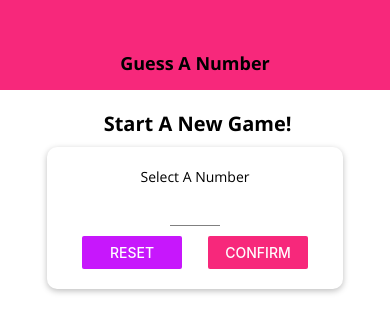
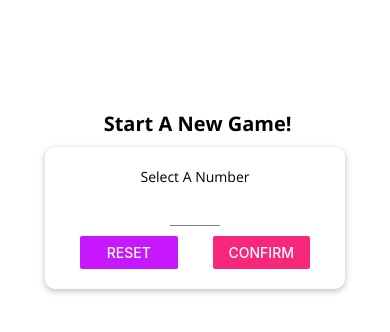
Before and after one commit to leongwenxuan/shopapp, a React Native app: screen / in a window 390 px wide. Shown: the top 332 px of the page. Built offline with nearby package versions, Linux system fonts and the light colour scheme.

Commit message:
finished orientation compatability

```diff
--- a/App.js
+++ b/App.js
@@ -1,5 +1,5 @@
 import React, { useState } from 'react';
-import { StyleSheet, View } from 'react-native';
+import { StyleSheet, View, SafeAreaView } from 'react-native';
 import * as Font from 'expo-font';
 import { AppLoading } from 'expo';
 
@@ -46,10 +46,10 @@
     content = <GameOverScreen roundsNumber={guessRounds} userNumber={userNumber} onRestart={configureNewGameHandler}/>;
   }
   return (
-    <View style={styles.screen}>
+    <SafeAreaView style={styles.screen}>
       <Header title="Guess A Number"/>
       {content}
-    </View>
+    </SafeAreaView>
   );
 }
 
--- a/app.json
+++ b/app.json
@@ -10,7 +10,7 @@
       "web"
     ],
     "version": "1.0.0",
-    "orientation": "portrait",
+    "orientation": "default",
     "icon": "./assets/icon.png",
     "splash": {
       "image": "./assets/splash.png",
--- a/components/Header.js
+++ b/components/Header.js
@@ -1,26 +1,39 @@
 import React from 'react'
-import { View, Text, StyleSheet } from 'react-native'
+import { View, Text, StyleSheet, Platform } from 'react-native'
 import TitleText from './TitleText';
 
 import Colors from '../constants/colors'
 
 const Header = props => {
     return (
-        <View style={styles.header}>
-            <TitleText>{props.title}</TitleText>
+        <View style={{...styles.headerBase, ...Platform.select({ios: styles.headerIOS, android: styles.headerAndroid})}}>
+            <TitleText style={styles.title}>{props.title}</TitleText>
         </View>
     );
 };
 
 const styles = StyleSheet.create({
-    header: {
+    headerBase: {
         width: '100%',
         height: 90,
         paddingTop: 36,
-        backgroundColor: Colors.primary,
         alignItems: 'center',
-        justifyContent: 'center'
-    }
+        justifyContent: 'center',
+    },
+    headerIOS: {
+        backgroundColor: 'white',
+        borderBottomColor: '#ccc',
+        borderBottomWidth:  1
+    },
+    headerAndroid: {
+        backgroundColor:  Colors.primary ,
+        borderBottomColor: 'transparent',
+        borderBottomWidth:  0
+    },
+    title: {
+        color: Platform.OS === 'ios' ? Colors.primary : 'white'
+    },
+
 });
 
 export default Header
--- a/screens/GameOverScreen.js
+++ b/screens/GameOverScreen.js
@@ -1,5 +1,5 @@
 import React from 'react'
-import { View, Text, StyleSheet, Button, Image} from 'react-native';
+import { View, Text, StyleSheet, Button, Image, Dimensions, ScrollView, SafeAreaView} from 'react-native';
 
 import BodyText from '../components/BodyText';
 import TitleText from '../components/TitleText';
@@ -8,6 +8,8 @@
 
 const GameOverScreen = props => {
     return (
+        <SafeAreaView>
+        <ScrollView>
         <View style ={styles.screen}>
             <BodyText>The Game is Over!</BodyText>
             <View style={styles.imageContainer}>
@@ -21,6 +23,8 @@
             </View>
             <MainButton onPress={props.onRestart}>NEW GAME</MainButton>
         </View>
+        </ScrollView>
+        </SafeAreaView>
     )
 }
 
@@ -28,24 +32,25 @@
     screen: {
         flex: 1,
         justifyContent: 'center',
-        alignItems: 'center'
+        alignItems: 'center',
+        paddingVertical: 10
     },
     image: {
         width: '100%',
         height: '100%'
     },
     imageContainer: {
-        width: 300,
-        height: 300,
-        borderRadius: 150,
+        width: Dimensions.get('window').width * 0.7,
+        height: Dimensions.get('window').width * 0.7,
+        borderRadius: Dimensions.get('window').width * 0.7 / 2,
         borderWidth: 3,
         borderColor: 'black',
         overflow: 'hidden',
-        margin: 30
+        marginVertical: Dimensions.get('window').height/ 30
     },
     resultText: {
         textAlign: 'center',
-        fontSize:   20
+        fontSize:   Dimensions.get('window').height < 400 ? 16 : 20
     },
     highlights: {
     color: color.primary,
@@ -53,7 +58,7 @@
     },
     resultContainer: {
         marginHorizontal: 30,
-        marginVertical: 15
+        marginVertical: Dimensions.get('window').width / 60
     },
 
 });
--- a/screens/GameScreen.js
+++ b/screens/GameScreen.js
@@ -1,6 +1,7 @@
 import React, { useState, useRef, useEffect } from 'react';
-import { View, Text, StyleSheet, Button, Alert, ScrollView, FlatList } from 'react-native';
+import { View, Text, StyleSheet, Button, Alert, ScrollView, FlatList, Dimensions } from 'react-native';
 import { Ionicons } from '@expo/vector-icons';
+import { ScreenOrientation } from 'expo';
 
 import NumberContainer from '../components/NumberContainer';
 import Card from '../components/card';
@@ -30,13 +31,35 @@
 );
 
 const GameScreen = props => {
+    //ScreenOrientation.lockAsync(ScreenOrientation.OrientationLock.PORTRAIT);
+    ScreenOrientation.a
     const initialGuess = generateRandomBetween(1, 100, props.userChoice);
     const [currentGuess, setCurrentGuess] = useState(initialGuess);
     const [pastGuesses, setPastGuesses] = useState([initialGuess.toString()]);
+    const [ availableDeviceWidth, setAvailableDeviceWidth ] = useState(
+        Dimensions.get('window').width
+    );
+    const [ availableDeviceHeight, setAvailableDeviceHeight ] = useState(
+        Dimensions.get('window').height
+    );
+
     const currentLow = useRef(1);
     const currentHigh = useRef(100);
 
     const { userChoice, onGameOver } = props;
+
+    useEffect(() => {
+        const updateLayout = () => {
+            setAvailableDeviceWidth(Dimensions.get('window').width)
+            setAvailableDeviceHeight(Dimensions.get('window').height)
+        };
+
+        Dimensions.addEventListener('change', updateLayout)
+
+        return () => {
+            Dimensions.removeEventListener('change', updateLayout);
+        }
+    })
 
     useEffect(() => {
         if (currentGuess === props.userChoice) {
@@ -60,6 +83,43 @@
         setPastGuesses(curPastGuesses => [nextNumber.toString(), ...curPastGuesses]);
     };
 
+    let listContainerStyle = styles.listContainer;
+
+    if (availableDeviceWidth < 350) {
+        listContainerStyle = styles.listContainerBig;
+    }
+
+    if (availableDeviceHeight < 500) {
+        return (
+            <View style={styles.screen}>
+            <Text style={DefaultStyles.title}>Opponents Guess</Text>
+            <View style={styles.controls}>
+            <MainButton title="Lower" onPress={nextGuessHandler.bind(this, 'lower')}>
+                    <Ionicons name="md-remove" size={24} color="white" />
+            </MainButton>
+            <NumberContainer>{currentGuess}</NumberContainer>
+            <MainButton title="Greater" onPress={nextGuessHandler.bind(this, 'greater')}>
+                    <Ionicons name="md-add" size={24} color="white" />
+            </MainButton>
+            </View>
+
+
+        <View style={listContainerStyle}>
+                {/* <ScrollView contentContainerStyle={styles.list}>
+                    {pastGuesses.map((guess,index )=> renderListItem(guess, pastGuesses.length - index))}
+
+                </ScrollView> */}
+                <FlatList keyExtractor= {(item) => item}
+                data={pastGuesses}
+                renderItem={renderListItem.bind(this, pastGuesses.length)}
+                contentContainerStyle={styles.list}/>
+        </View>
+
+        </View>
+
+        );
+    }
+
     return (
         <View style={styles.screen}>
             <Text style={DefaultStyles.title}>Opponents Guess</Text>
@@ -72,7 +132,7 @@
                     <Ionicons name="md-add" size={24} color="white" />
                 </MainButton>
             </Card>
-        <View style={styles.listContainer}>
+        <View style={listContainerStyle}>
                 {/* <ScrollView contentContainerStyle={styles.list}>
                     {pastGuesses.map((guess,index )=> renderListItem(guess, pastGuesses.length - index))}
 
@@ -96,14 +156,24 @@
     },
     buttonContainer: {
         flexDirection: 'row',
+        width: 400,
         justifyContent: 'space-around',
-        marginTop: 20,
-        width: 400,
-        maxWidth: '80%'
+        maxWidth: '90%',
+        marginTop: Dimensions.get('window').height > 600 ? 20: 5 ,
+    },
+    controls: {
+        flexDirection: 'row',
+        justifyContent: 'space-around',
+        width: '80%',
+        alignItems: 'center'
     },
     listContainer: {
-       width: '60%',
+       width: Dimensions.get('window').width > 350 ? '60%' : '80%',
        flex: 1
+    },
+    listContainerBig: {
+        flex: 1,
+        width: '80%'
     },
     list: {
         flexGrow: 1,
--- a/screens/StartGameScreen.js
+++ b/screens/StartGameScreen.js
@@ -1,5 +1,5 @@
-import React, {useState} from 'react';
-import { View , Text, StyleSheet, Button, TouchableWithoutFeedback, Keyboard, Alert} from 'react-native';
+import React, {useState, useEffect} from 'react';
+import { View , Text, StyleSheet, Button, TouchableWithoutFeedback, Keyboard, Alert, Dimensions, ScrollView, KeyboardAvoidingView} from 'react-native';
 
 import Card from '../components/card';
 import Input from '../components/input';
@@ -7,13 +7,16 @@
 import NumberContainer from '../components/NumberContainer';
 import BodyText from '../components/BodyText';
 import TitleText from '../components/TitleText';
-import MainButton from '../components/MainButton'
+import MainButton from '../components/MainButton';
 
 const StartGameScreen = props => {
 
     const [enteredValue, setEnteredValue ] = useState('');
     const [confirmed, setConfirmed] = useState(false);
     const [selectedNumber, setSelectedNumber ] = useState()
+    const [buttonWidth, setButtonWidth ] = useState(Dimensions.get('window').width / 4)
+
+
 
     const numberInputHandler = inputText => {
         setEnteredValue(inputText.replace(/[^0-9]/g, '' ))
@@ -24,6 +27,19 @@
         setConfirmed(false);
 
     };
+
+    useEffect(() => {
+
+        const updateLayout = () => {
+            setButtonWidth(Dimensions.get('window').width / 4);
+        };
+
+        Dimensions.addEventListener('change', updateLayout)
+
+        return () => {
+            Dimensions.removeEventListener('change', updateLayout)
+        }
+    })
 
     const confirmInputHandler = () => {
             const chosenNumber = parseInt(enteredValue);
@@ -49,6 +65,8 @@
 
 
     return (
+        <ScrollView>
+        <KeyboardAvoidingView behavior="position" keyboardVerticalOffset={30}>
         <TouchableWithoutFeedback onPress={() => {
             Keyboard.dismiss();
         }}>
@@ -58,13 +76,15 @@
                 <BodyText>Select A Number</BodyText>
                 <Input style={styles.input} blurOnSubmit autoCapitalize='none' autoCorrect={false} keyboardType="number-pad" maxLength={2} onChangeText={numberInputHandler} value={enteredValue}/>
                 <View style={styles.buttonContainer}>
-                    <View style={styles.button}><Button title="Reset" onPress={resetInputHandler} color={Colors.accent}/></View>
-                    <View style={styles.button}><Button title="Confirm" onPress={confirmInputHandler} color={Colors.primary}/></View>
+                    <View style={{width: buttonWidth}}><Button title="Reset" onPress={resetInputHandler} color={Colors.accent}/></View>
+                    <View style={{width: buttonWidth}}><Button title="Confirm" onPress={confirmInputHandler} color={Colors.primary}/></View>
                 </View>
                 </Card>
                 {confirmedOutput}
         </View>
         </TouchableWithoutFeedback>
+        </KeyboardAvoidingView>
+        </ScrollView>
     );
 };
 
@@ -80,8 +100,9 @@
         fontFamily: 'open-sans-bold',
     },
     inputContainer: {
-        width: 300,
-        maxWidth: '80%',
+        width: '80%',
+        maxWidth: '95%',
+        minWidth: 300,
         alignItems: 'center'
     },
     buttonContainer: {
@@ -90,11 +111,11 @@
         justifyContent: 'space-between',
         paddingHorizontal: 15,
     },
-    button: {
-        width: 100,
+    // button: {
+    //    // width: 100,
+    //    width: Dimensions.get('window').width / 4
 
-
-    },
+    // },
     input: {
         width: 50,
         textAlign: 'center'
```
Also changed, not shown: components/MainButton.android.js (renamed from components/MainButton.js, +17 -3 lines), components/MainButton.ios.js (added, +37 -0 lines).
